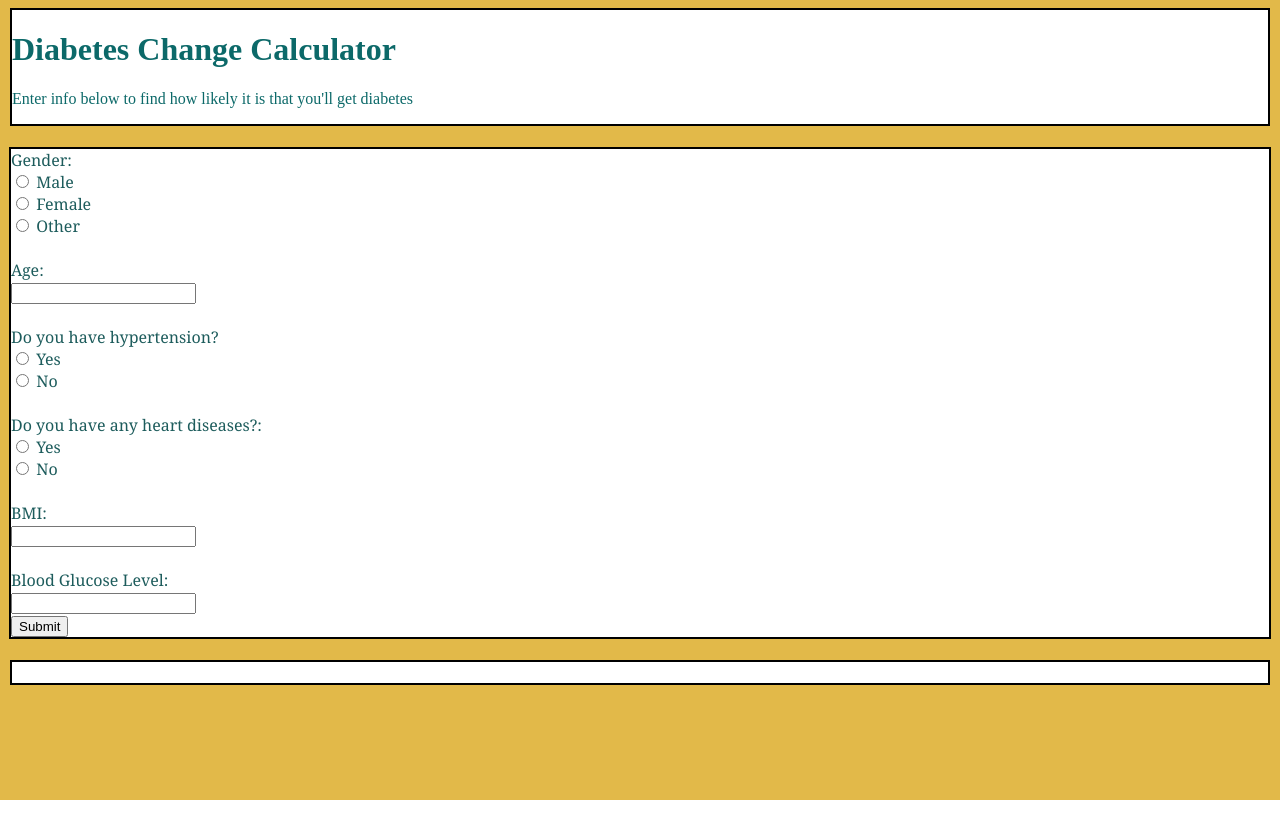
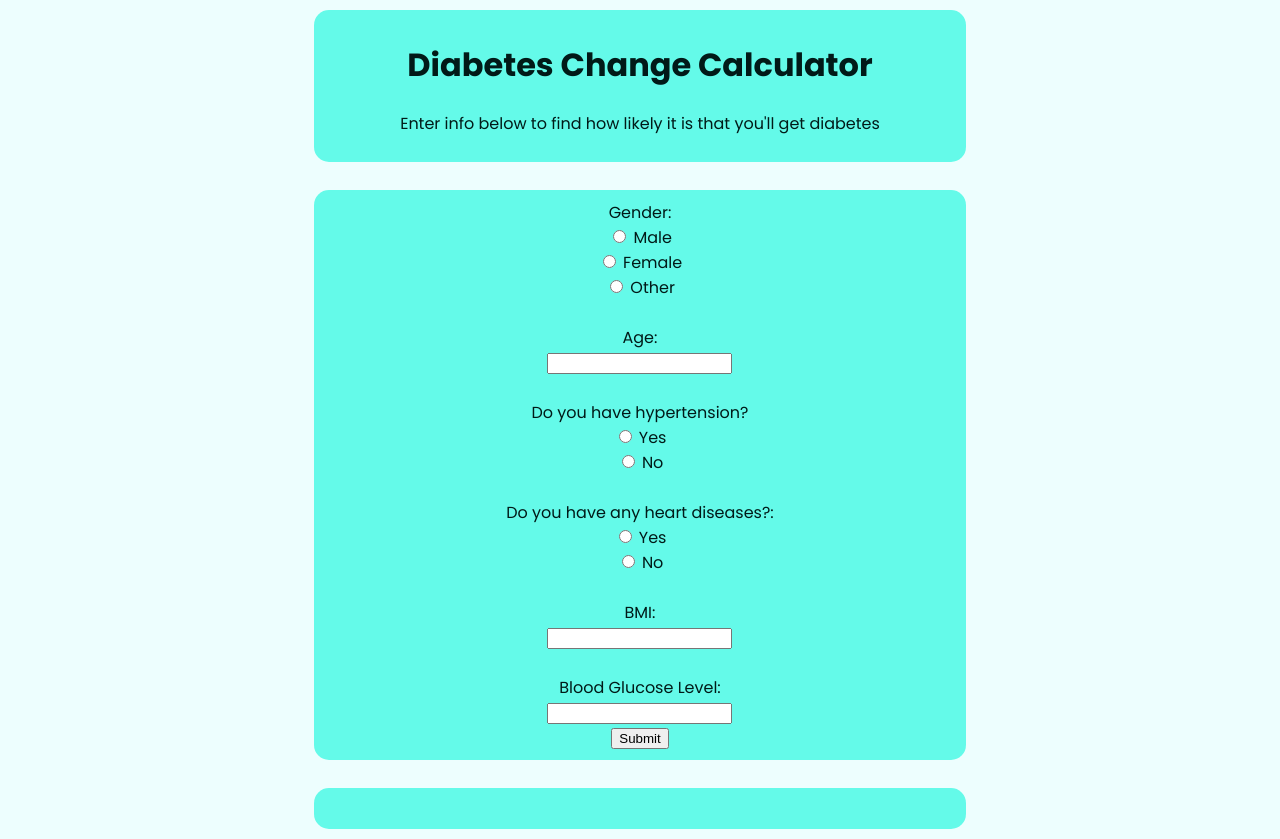
Before and after one commit to epic-riff/Diabetes-Prediction-Regression-Model, a Flask app: page / in a window 1280 px wide. Before the commit the page ends 800 px from the top, so only its background shows below. Run offline with Flask 3, Linux system fonts and the light colour scheme; parts of the project's set-up code (start-up, migrations or seed data) failed here and were passed over.

Commit message:
Update main.css
Improved UI

```diff
--- a/static/main.css
+++ b/static/main.css
@@ -1,19 +1,43 @@
+@import url('https://fonts.googleapis.com/css2?family=Poppins:ital,wght@0,100;0,200;0,300;0,400;0,500;0,600;0,700;0,800;0,900;1,100;1,200;1,300;1,400;1,500;1,600;1,700;1,800;1,900&display=swap');
+
 body {
-    background-color: rgb(226, 185, 73);
+    background-color: #edfefe;
+    font-family: Poppins, sans-serif;
+    color: #011a18;
+    display: flex;
+    align-items: center;
+    flex-direction: column;
 }
 
 div.header {
-    background-color: rgb(255, 255, 255);
-    border: 2px solid black;
-    font-family: 'Times New Roman', Times, serif;
+    background-color: #09f8dc98;
     margin: 2px;
-    color: rgb(12, 105, 105);
+    text-align: center;
+    width: 50%;
+    padding: 10px;
+    border-radius: 15px;
 }
 
 div.input {
-    background-color: rgb(255, 255, 255);
-    border: 2px solid black;
-    font-family: Georgia, 'Times New Roman', Times, serif;
+    background-color: #09f8dc98;
     margin: 1px;
-    color: rgb(29, 92, 92);
+    width: 50%;
+    padding: 10px;
+    border-radius: 15px;
+
+    display: flex;
+    justify-content: center;
+    text-align: center;
 }
+
+#submit {
+    background-color: rgb(5, 190, 76);
+    box-shadow: 3px 3px 5px rgba(0, 0, 0, 0.2);
+    color: white;
+    border: none;
+    padding: 10px 20px;
+    font-size: 16px;
+    cursor: pointer;
+    border-radius: 10px;
+
+}
```
